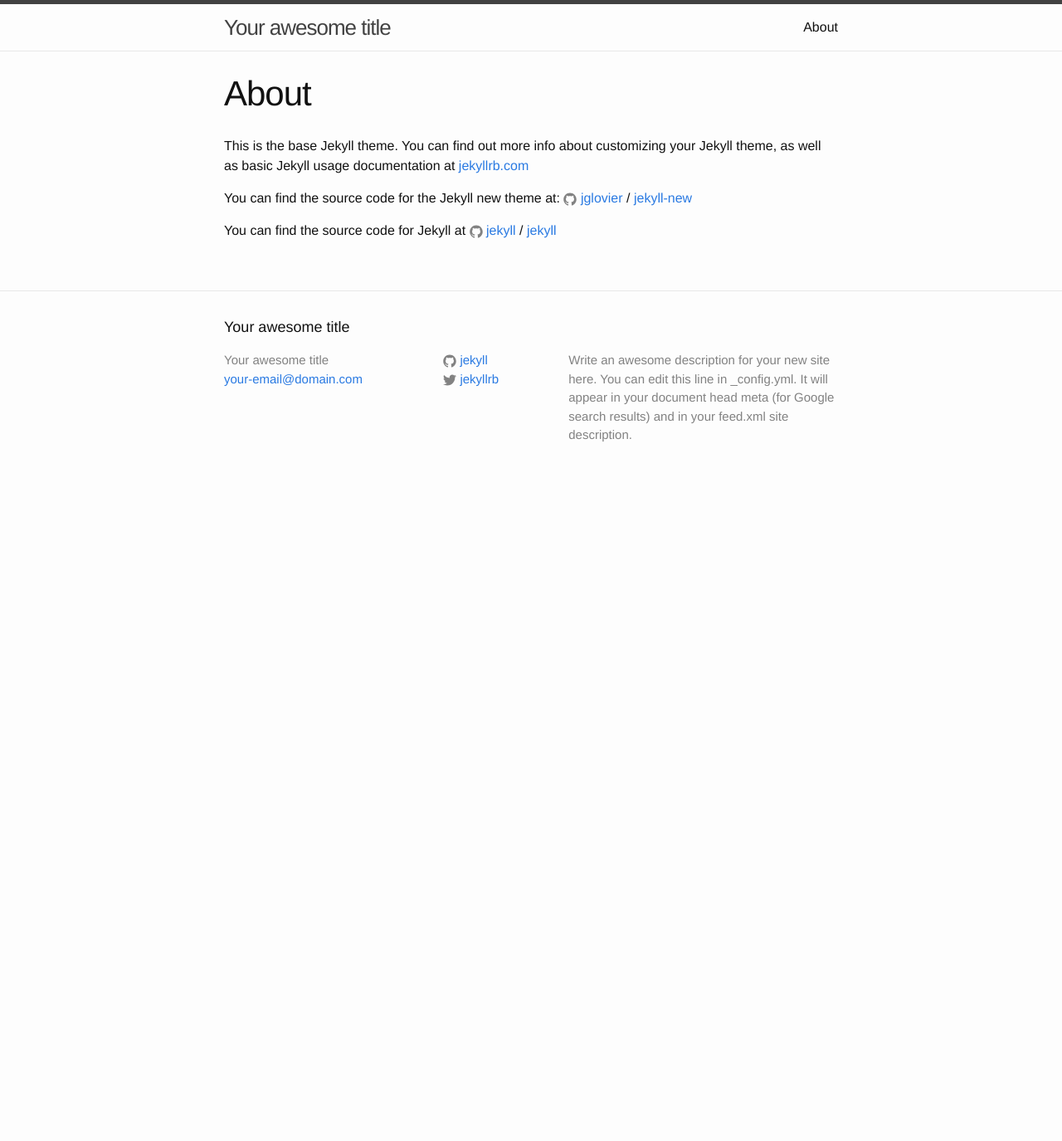
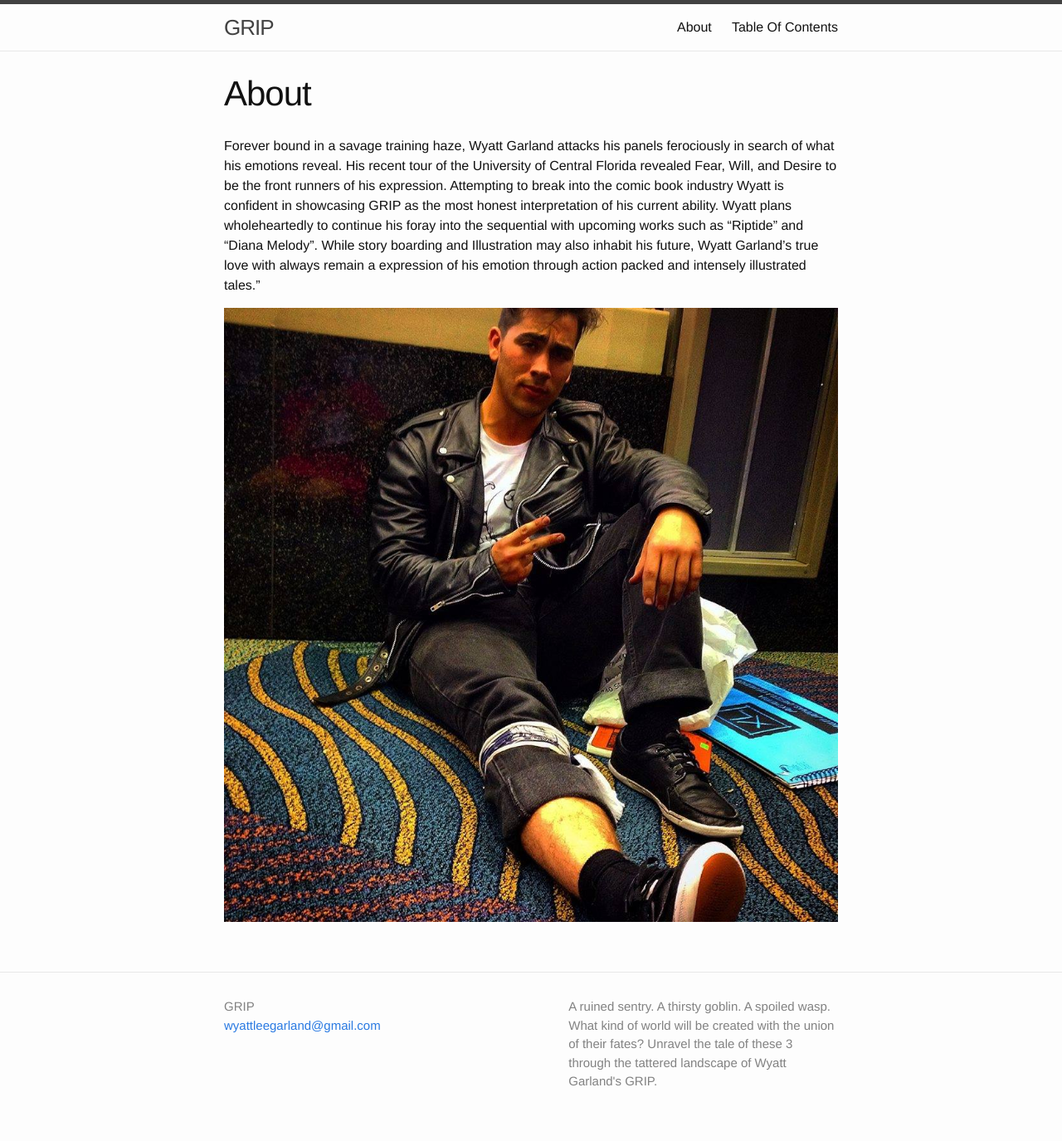
Before and after one commit to grip-comic/grip-comic.github.io, a Jekyll site: the page built from about.md, in a window 1280 px wide. Shown: the whole page at 83% size. Built offline with Jekyll 4.4.1, drawn with Linux system fonts in a browser that asks for light colours; before the commit the page ends 900 px from its top, so only the background shows below that.

Commit message:
customize for wybear

```diff
--- a/_config.yml
+++ b/_config.yml
@@ -6,16 +6,13 @@
 # 'jekyll serve'. If you change this file, please restart the server process.
 
 # Site settings
-title: Your awesome title
-email: your-email@domain.com
-description: > # this means to ignore newlines until "baseurl:"
-  Write an awesome description for your new site here. You can edit this
-  line in _config.yml. It will appear in your document head meta (for
-  Google search results) and in your feed.xml site description.
+title: GRIP
+email: wyattleegarland@gmail.com
+description: >
+  A ruined sentry. A thirsty goblin. A spoiled wasp. What kind of world will be created with the union of their fates? Unravel the tale of these 3 through the tattered landscape of Wyatt Garland's GRIP.
 baseurl: "" # the subpath of your site, e.g. /blog
 url: "http://yourdomain.com" # the base hostname & protocol for your site
-twitter_username: jekyllrb
-github_username:  jekyll
+# twitter_username: jekyllrb
 
 # Build settings
 markdown: kramdown
--- a/_includes/footer.html
+++ b/_includes/footer.html
@@ -1,8 +1,6 @@
 <footer class="site-footer">
 
   <div class="wrapper">
-
-    <h2 class="footer-heading">{{ site.title }}</h2>
 
     <div class="footer-col-wrapper">
       <div class="footer-col footer-col-1">
--- a/_sass/_base.scss
+++ b/_sass/_base.scss
@@ -204,3 +204,7 @@
         }
     }
 }
+
+.next {
+  float: right;
+}
--- a/about.md
+++ b/about.md
@@ -4,12 +4,6 @@
 permalink: /about/
 ---
 
-This is the base Jekyll theme. You can find out more info about customizing your Jekyll theme, as well as basic Jekyll usage documentation at [jekyllrb.com](http://jekyllrb.com/)
+Forever bound in a savage training haze, Wyatt Garland attacks his panels ferociously in search of what his emotions reveal. His recent tour of the University of Central Florida revealed Fear, Will, and Desire to be the front runners of his expression. Attempting to break into the comic book industry Wyatt is confident in showcasing GRIP as the most honest interpretation of his current ability. Wyatt plans wholeheartedly to continue his foray into the sequential with upcoming works such as "Riptide" and "Diana Melody". While story boarding and Illustration may also inhabit his future, Wyatt Garland's true love with always remain a expression of his emotion through action packed and intensely illustrated tales."
 
-You can find the source code for the Jekyll new theme at:
-{% include icon-github.html username="jglovier" %} /
-[jekyll-new](https://github.com/jglovier/jekyll-new)
-
-You can find the source code for Jekyll at
-{% include icon-github.html username="jekyll" %} /
-[jekyll](https://github.com/jekyll/jekyll)
+![Wyatt Garland](/img/wyatt.jpg)
```
Also changed, not shown: _layouts/post.html (+14 -1 lines), _posts/2016-07-09-ch1-pg1.markdown (added, +8 -0 lines), _posts/2016-07-10-ch1-pg2.markdown (added, +8 -0 lines), _posts/2016-07-11-welcome-to-jekyll.markdown (deleted, +0 -25 lines), index.html (+25 -17 lines), table-of-contents.html (added, +22 -0 lines), README.md (added), img/wyatt.jpg (added), 2 other files.
